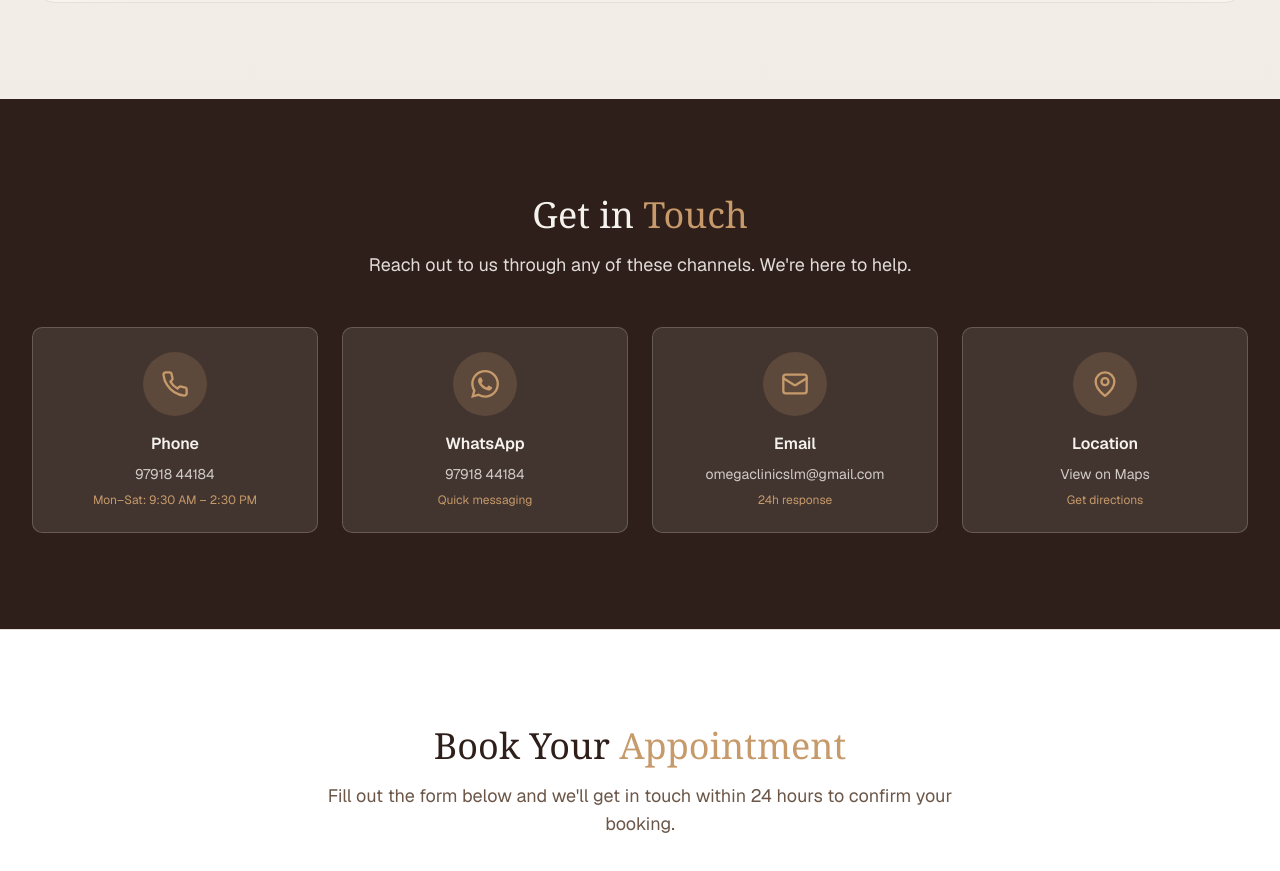
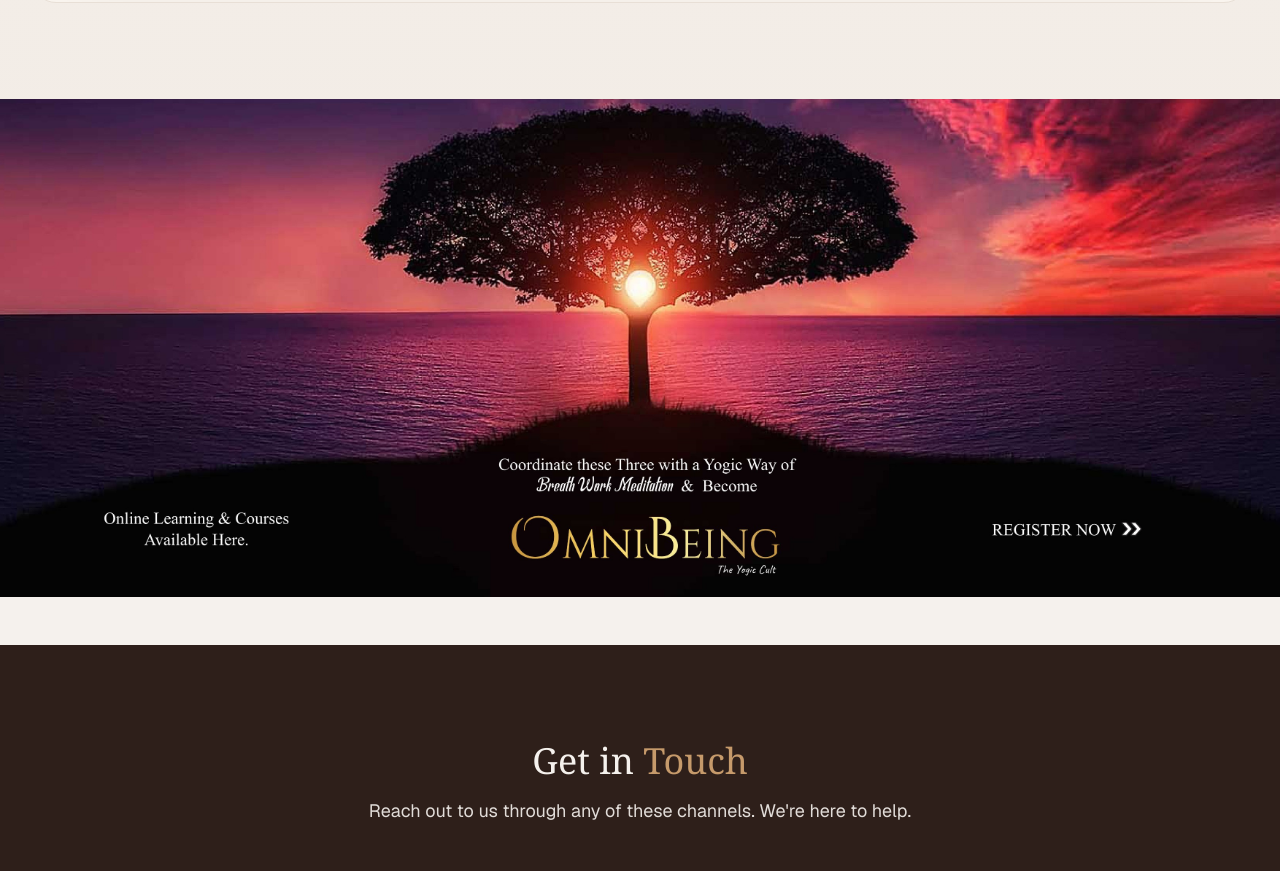
Before and after one commit to KIRNKUMR-7/OmegaClinic, a Next.js app: page / in a window 1280 px wide. Shown: the part 5650-6521 px from the top of the page. Built offline with nearby package versions, Linux system fonts and the light colour scheme.

Commit message:
updated new image insertion

```diff
--- a/app/page.tsx
+++ b/app/page.tsx
@@ -30,7 +30,33 @@ export default function Home() {
       <About />
       <Services />
 
+      {/* Omega Trifold Brochure — 3508×1365px, ratio 2.57:1 */}
+      <section className="w-full overflow-hidden relative mb-12">
+        <img
+          src="/Omega - Trifold Brochure 2.jpg"
+          alt="Omega Clinic Trifold Brochure"
+          className="w-full h-auto object-contain block"
+          style={{ aspectRatio: "3508 / 1365" }}
+        />
+        {/* Invisible clickable overlay on "REGISTER NOW >>" — bottom-right of image */}
+        <a
+          href="#book-appointment"
+          aria-label="Register Now - Book Appointment"
+          className="absolute cursor-pointer"
+          style={{
+            bottom: "8%",
+            right: "2%",
+            width: "16%",
+            height: "18%",
+            borderRadius: "4px",
+            // Uncomment below to debug position:
+            // background: "rgba(255,0,0,0.3)"
+          }}
+        />
+      </section>
+
       <GetInTouch />
+
       <div ref={appointmentRef}>
         <BookAppointment />
         <GoogleMap />
```
Also changed, not shown: public/Omega - Trifold Brochure 2.jpg (added).
